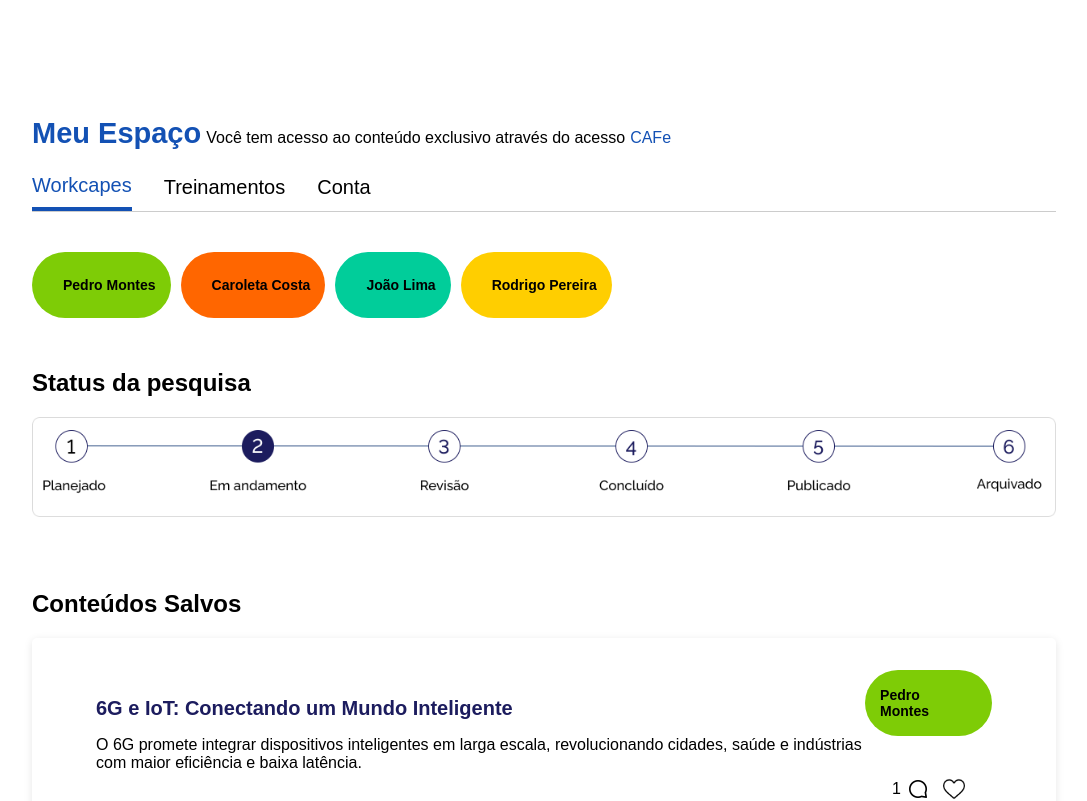
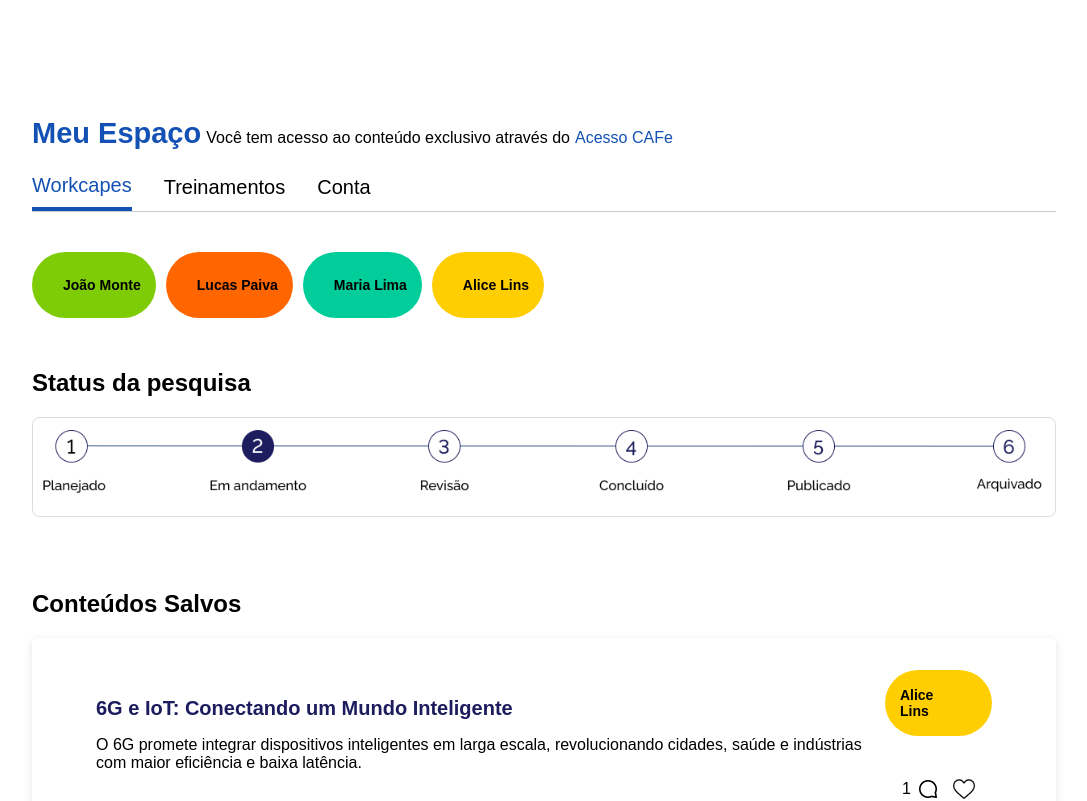
Before and after one commit to fernandesbarreto/capes-hacka, a React (Create React App) app in the folder capes/: page /researchgroup in a window 1280 px wide. Shown: the part 260-1061 px from the top of the page, without its empty margins (96-1183 px from the left). Built offline with nearby package versions, Linux system fonts and the light colour scheme; a web font is replaced by a local one.

Commit message:
add final details

```diff
--- a/capes/src/components/ResearchGroup.js
+++ b/capes/src/components/ResearchGroup.js
@@ -23,10 +23,10 @@ const ResearchGroup = () => {
   const colors = ["#FFCE00", "#7ECC06", "#FF6600", "#01CD9A"];
 
   const persons = [
-    { id: 1, name: "Pedro Montes", image: person1 },
-    { id: 2, name: "Caroleta Costa", image: person2 },
-    { id: 3, name: "João Lima", image: person3 },
-    { id: 4, name: "Rodrigo Pereira", image: person4 },
+    { id: 1, name: "João Monte", image: person1 },
+    { id: 2, name: "Lucas Paiva", image: person2 },
+    { id: 3, name: "Maria Lima", image: person3 },
+    { id: 4, name: "Alice Lins", image: person4 },
   ];
 
   const [works, setWorks] = useState([
@@ -35,7 +35,7 @@ const ResearchGroup = () => {
       title: "6G e IoT: Conectando um Mundo Inteligente",
       link: "https://example.com/6g-iot", // Adicionando o link
       mainComment: {
-        person: persons[0],
+        person: persons[3],
         content:
           "O 6G promete integrar dispositivos inteligentes em larga escala, revolucionando cidades, saúde e indústrias com maior eficiência e baixa latência.",
       },
@@ -52,7 +52,7 @@ const ResearchGroup = () => {
       id: 2,
       title: "Reciclagem de E-lixo: Um Desafio Urbano",
       link: "https://example.com/reciclagem-e-lixo", // Adicionando o link
-      mainComment: { person: persons[3], content: "Muito bom, pessoal!" },
+      mainComment: { person: persons[1], content: "Muito bom, pessoal!" },
       comments: [
         {
           person: persons[0],
@@ -113,7 +113,7 @@ const ResearchGroup = () => {
         const updatedComments = [
           ...work.comments,
           { person: persons[0], content: newComment },
-        ]; // Aqui 'persons[0]' é apenas um exemplo. Você pode ajustar para o usuário correto.
+        ];
         return { ...work, comments: updatedComments };
       }
       return work;
--- a/capes/src/components/SearchArea.js
+++ b/capes/src/components/SearchArea.js
@@ -119,7 +119,7 @@ const SearchArea = () => {
             <div className="acervo-left">
               <h3 style={{ color: "#1351b4", margin: 0 }}>Acervo</h3>
               <i style={{ margin: "4px" }}>
-                Você tem acesso ao conteúdo gratuito do Portal através do
+                Você tem acesso ao conteúdo exclusivo através do
               </i>
               <p style={{ color: "#1351b4", margin: "2px" }}>
                 Acesso CAFe <i class="fas fa-caret-down"></i>
--- a/capes/src/components/SugestedWorks.js
+++ b/capes/src/components/SugestedWorks.js
@@ -1,4 +1,5 @@
 import React from "react";
+import magicicon from "../assets/magicicon.png";
 
 const SugestedWorks = () => {
   const works = [
@@ -13,8 +14,9 @@ const SugestedWorks = () => {
 
             <h2 style={{ fontSize: 24, fontWeight: 800 }}>Trabalhos relacionados</h2>
 
+
             <div style={{ display: "flex", alignItems: "center", justifyContent: "space-between", width: "100%", background: "#F0F0F0", paddingBottom: "16px",  paddingTop: "16px", paddingRight: "12px", paddingLeft: "12px"}}>
-                <p style={{ margin: 0, color: "#1351B4"}}> Trabalhos Relacionados Presentes no Portal de Periódicos </p>
+                <p style={{ margin: 0, color: "#1351B4"}}> <img src={magicicon} alt="Magic Icon" style={{width:"20", height:"20px"}}/> Trabalhos Relacionados Presentes no Portal de Periódicos</p>
 
         <div
           style={{
--- a/capes/src/components/WorkcapesTabViwer.js
+++ b/capes/src/components/WorkcapesTabViwer.js
@@ -5,8 +5,8 @@ const WorkcapesTabViewer = () => {
         <div>
                   <div style={{ display: "flex", alignItems: "baseline", marginBottom: "24px", marginTop: "24px" }}>
         <h1 style={{ fontWeight: "600", fontSize: "29px", color: "#1351B4", margin: "0", paddingRight: "5px" }}>Meu Espaço</h1>
-        <p style={{ margin: "0", paddingRight: "5px" }}>Você tem acesso ao conteúdo exclusivo através do acesso</p>
-        <p style={{ margin: "0", color: "#1351B4" }}>CAFe</p>
+        <p style={{ margin: "0", paddingRight: "5px" }}>Você tem acesso ao conteúdo exclusivo através do </p>
+        <p style={{ margin: "0", color: "#1351B4" }}>Acesso CAFe</p>
         <br-button circle icon="caret-down"></br-button>
       </div>
 
--- a/capes/src/pages/Home.js
+++ b/capes/src/pages/Home.js
@@ -12,8 +12,8 @@ const TelaPortalCAPES = () => {
         <section style={styles.container}>
           <div style={styles.header}>
             <p style={{ margin: 0 }}>
-              <i>Você tem acesso ao conteúdo gratuito do Portal através do </i>
-              <span style={styles.link}>Acesso CAFe</span>
+              <i>Você tem acesso ao conteúdo exclusivo através do </i>
+              <span style={styles.link}>Acesso CAFe</span> <br-button circle icon="caret-down" />
             </p>
           </div>
           <img
```
